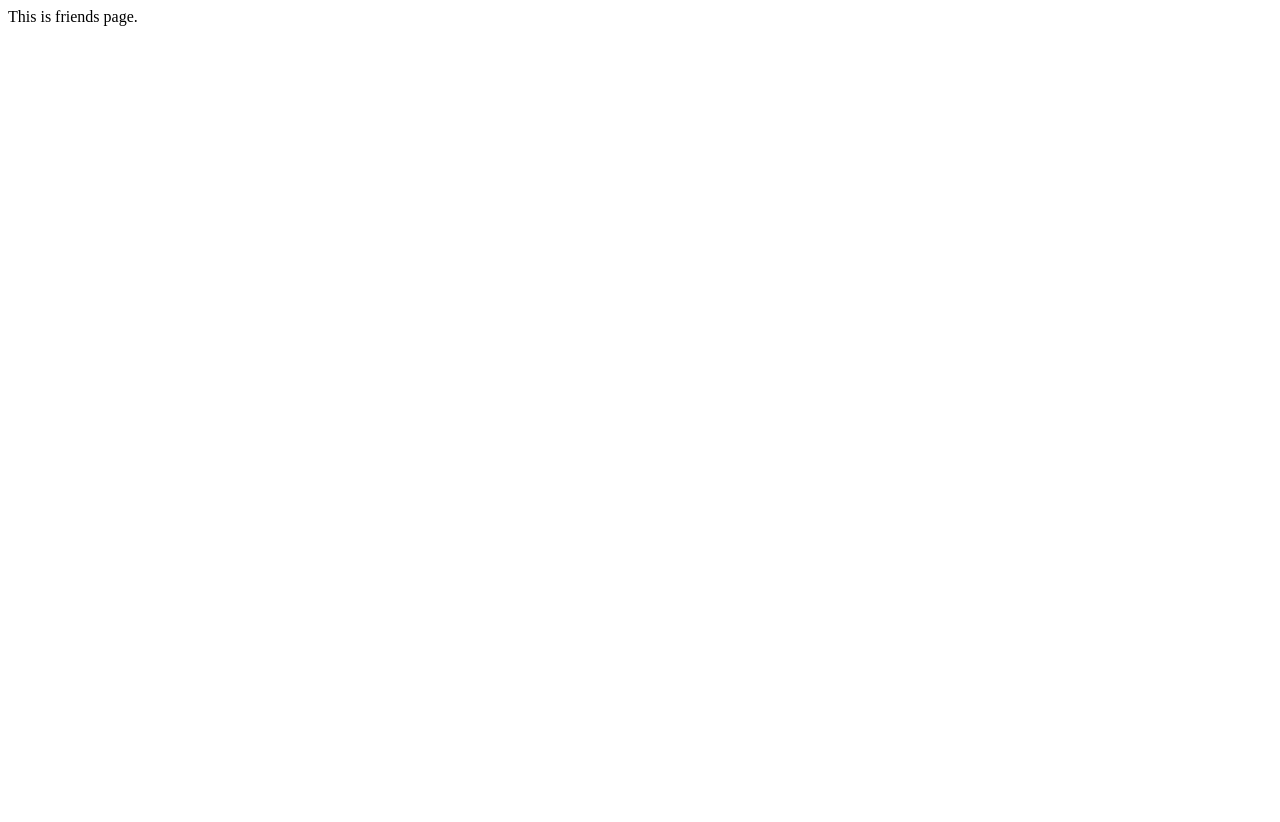
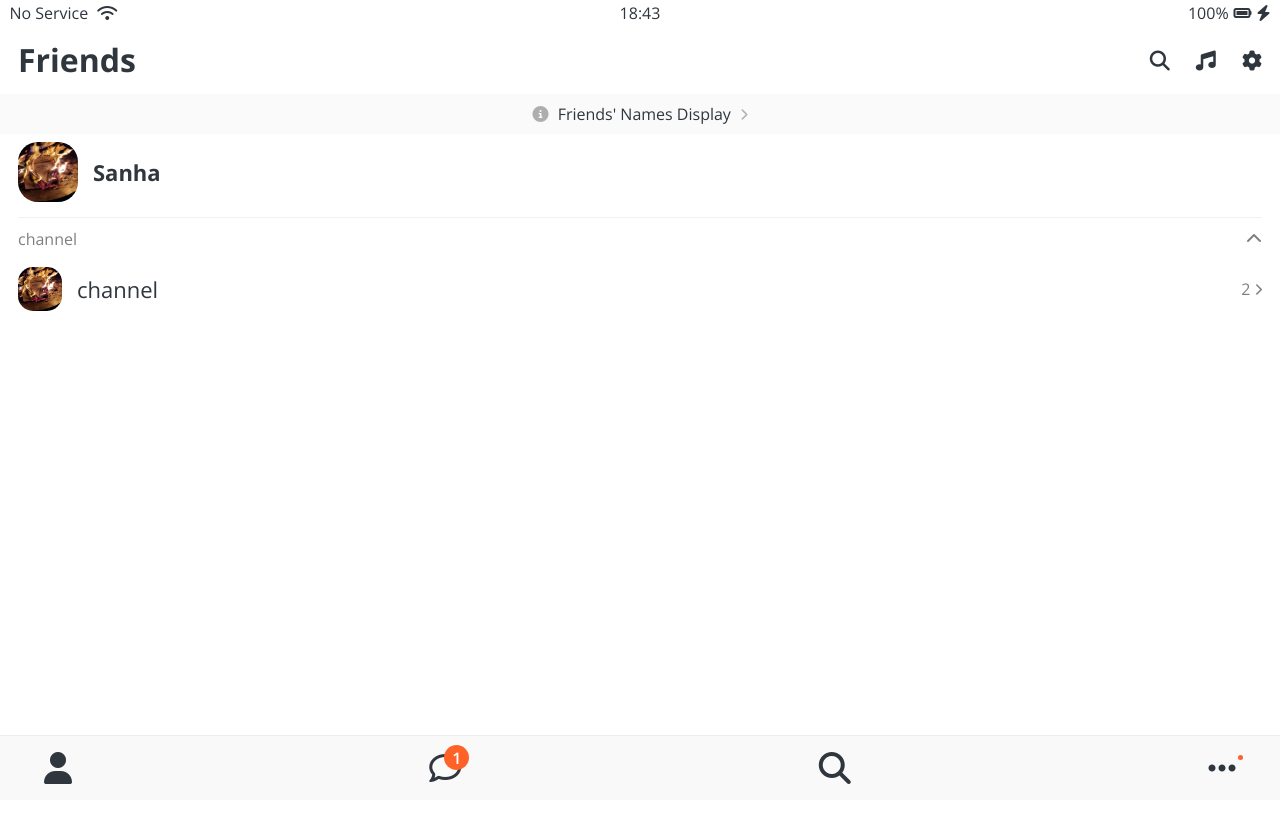
Before and after one commit to sanhalee01/kokoa-clone-2021, a plain HTML site: page friends.html in a window 1280 px wide. Shown: the top 822 px of the page. Before the commit the page ends 800 px from the top, so only its background shows below. Drawn offline with nearby package versions, Linux system fonts and the light colour scheme.

Commit message:
friends screen 완성

```diff
--- /dev/null
+++ b/css/components/nav-bar.css
@@ -0,0 +1,41 @@
+.nav {
+  border-top: 1px solid #ededed;
+  background-color: #f9f9fa;
+  position: fixed;
+  bottom: 0px;
+  width: 100%;
+}
+.nav__list {
+  display: flex;
+  justify-content: space-between;
+  padding: 16px 44px;
+}
+.nav__link {
+  position: relative;
+}
+.nav__notification__number {
+  background-color: #ff6229;
+  display: flex;
+  justify-content: center;
+  align-items: center;
+  position: absolute;
+  left: 15px;
+  bottom: 15px;
+  color: white;
+  width: 25px;
+  height: 25px;
+  border-radius: 12.5px;
+  font-weight: 600;
+}
+.nav__notification__circle {
+  background-color: #ff6229;
+  display: flex;
+  justify-content: center;
+  align-items: center;
+  position: absolute;
+  left: 30px;
+  bottom: 25px;
+  width: 5px;
+  height: 5px;
+  border-radius: 2.5px;
+}
--- /dev/null
+++ b/css/components/screen-header.css
@@ -0,0 +1,14 @@
+.screen-header {
+  padding: var(--horizontal-space);
+  padding-top: 44px;
+  display: flex;
+  align-items: center;
+  justify-content: space-between;
+}
+.screen-header__title {
+  font-size: 32px;
+  font-weight: 700;
+}
+.screen-header__icons span {
+  margin-left: 22px;
+}
--- a/css/components/status-bar.css
+++ b/css/components/status-bar.css
@@ -2,6 +2,9 @@
   display: flex;
   justify-content: center;
   padding: 5px 3px;
+  position: fixed;
+  width: 100%;
+  box-sizing: border-box;
 }
 .status-bar__column {
   width: 33%;
--- /dev/null
+++ b/css/components/user-component.css
@@ -0,0 +1,41 @@
+.user-component {
+  justify-content: space-between;
+}
+.user-component,
+.user-component__column:first-child {
+  display: flex;
+  align-items: center;
+}
+.user-component__avatar {
+  width: 55px;
+  height: 55px;
+  border-radius: 18px;
+}
+.user-component__text {
+  margin-left: 15px;
+}
+.user-component__title {
+  font-weight: 800;
+  font-size: 22px;
+}
+.user-component__subtitle {
+  margin-top: 8px;
+  font-size: 14px;
+  color: rgba(0, 0, 0, 0.5);
+}
+.user-component__avatar--xl {
+  width: 60px;
+  height: 60px;
+  border-radius: 20px;
+}
+.user-component__avatar--sm {
+  width: 44px;
+  height: 44px;
+  border-radius: 15px;
+}
+.user-component__title--not-bold {
+  font-weight: 400;
+}
+.user-component__column:last-child {
+  color: rgba(0, 0, 0, 0.5);
+}
--- a/css/reset.css
+++ b/css/reset.css
@@ -131,3 +131,7 @@ table {
 input:focus {
   outline: none;
 }
+a {
+  color: #2f363e;
+  text-decoration: none;
+}
--- /dev/null
+++ b/css/screens/friends.css
@@ -0,0 +1,25 @@
+#friends-display-link {
+  display: block;
+  text-align: center;
+  background-color: #fafafa;
+  padding: 12px 0px;
+  margin-bottom: 8px;
+}
+#friends-display-link i {
+  margin: 0px 5px;
+  color: rgba(0, 0, 0, 0.3);
+}
+.friends-screen {
+  padding: 0px var(--horizontal-space);
+}
+.friends-screen__channel {
+  margin-top: 15px;
+  border-top: 1px solid #f1f1f1;
+  padding-top: 13px;
+}
+.friends-screen__channel-header {
+  margin-bottom: 20px;
+  display: flex;
+  justify-content: space-between;
+  color: rgba(0, 0, 0, 0.5);
+}
--- a/css/styles.css
+++ b/css/styles.css
@@ -1,14 +1,20 @@
-@import url("https://fonts.googleapis.com/css2?family=Open+Sans:wght@400;600&display=swap");
+@import url("https://fonts.googleapis.com/css2?family=Open+Sans:wght@400;600;700&display=swap");
 
 @import "reset.css";
 @import "variables.css";
 
 /* Components */
 @import "components/status-bar.css";
+@import "components/nav-bar.css";
+@import "components/screen-header.css";
+@import "components/user-component.css";
 
 /* Screens */
 @import "screens/login.css";
+@import "screens/friends.css";
 
 body {
   font-family: "Open Sans", sans-serif;
+  color: #2f363e;
+  height: 1000vh;
 }
--- a/css/variables.css
+++ b/css/variables.css
@@ -1,3 +1,4 @@
 :root {
   --yellow: #fae100;
+  --horizontal-space: 18px;
 }
--- a/friends.html
+++ b/friends.html
@@ -1 +1,114 @@
-This is friends page.
+<!DOCTYPE html>
+<html lang="en">
+  <head>
+    <link rel="stylesheet" href="css/styles.css" />
+    <meta charset="UTF-8" />
+    <meta http-equiv="X-UA-Compatible" content="IE=edge" />
+    <meta name="viewport" content="width=device-width, initial-scale=1.0" />
+    <title>Friends - Kokoa Clone</title>
+  </head>
+  <body>
+    <div class="status-bar">
+      <div class="status-bar__column">
+        <span>No Service</span>
+        <i class="fas fa-wifi"></i>
+      </div>
+      <div class="status-bar__column">
+        <span>18:43</span>
+      </div>
+      <div class="status-bar__column">
+        <span>100%</span>
+        <i class="fas fa-battery-full"></i>
+        <i class="fas fa-bolt"></i>
+      </div>
+    </div>
+
+    <header class="screen-header">
+      <h1 class="screen-header__title">Friends</h1>
+      <div class="screen-header__icons">
+        <span><i class="fas fa-search fa-lg"></i></span>
+        <span><i class="fas fa-music fa-lg"></i></span>
+        <span><i class="fas fa-cog fa-lg"></i></span>
+      </div>
+    </header>
+
+    <a id="friends-display-link">
+      <i class="fas fa-info-circle"></i>
+      Friends' Names Display
+      <i class="fas fa-chevron-right fa-xs"></i>
+    </a>
+
+    <main class="friends-screen">
+      <div class="user-component">
+        <div class="user-component__column">
+          <img
+            src="img/user-sanha.jpg"
+            class="user-component__avatar user-component__avatar--xl"
+          />
+          <div class="user-component__text">
+            <h4 class="user-component__title">Sanha</h4>
+            <!-- <h6 class="user-component__subtitle">
+              Please check My KaKao Account Info
+            </h6> -->
+          </div>
+        </div>
+        <div class="user-component__column"></div>
+      </div>
+      <div class="friends-screen__channel">
+        <div class="friends-screen__channel-header">
+          <span>channel</span>
+          <i class="fas fa-chevron-up"></i>
+        </div>
+        <div class="user-component">
+          <div class="user-component__column">
+            <img
+              src="img/user-sanha.jpg"
+              class="user-component__avatar user-component__avatar--sm"
+            />
+            <div class="user-component__text">
+              <h4 class="user-component__title user-component__title--not-bold">
+                channel
+              </h4>
+            </div>
+          </div>
+          <div class="user-component__column">
+            <span>2</span>
+            <i class="fas fa-chevron-right fa-xs"></i>
+          </div>
+        </div>
+      </div>
+    </main>
+
+    <nav class="nav">
+      <ul class="nav__list">
+        <li class="nav__btn">
+          <a class="nav__link" href="friends.html">
+            <i class="fas fa-user fa-2x"></i>
+          </a>
+        </li>
+        <li class="nav__btn">
+          <a class="nav__link" href="#">
+            <span class="nav__notification__number">1</span>
+            <i class="far fa-comment fa-2x"></i>
+          </a>
+        </li>
+        <li class="nav__btn">
+          <a class="nav__link" href="#">
+            <i class="fas fa-search fa-2x"></i>
+          </a>
+        </li>
+        <li class="nav__btn">
+          <a class="nav__link" href="#">
+            <div class="nav__notification__circle"></div>
+            <i class="fas fa-ellipsis-h fa-2x"></i>
+          </a>
+        </li>
+      </ul>
+    </nav>
+
+    <script
+      src="https://kit.fontawesome.com/c4f44a0df0.js"
+      crossorigin="anonymous"
+    ></script>
+  </body>
+</html>
```
Also changed, not shown: img/user-sanha.jpg (added).
